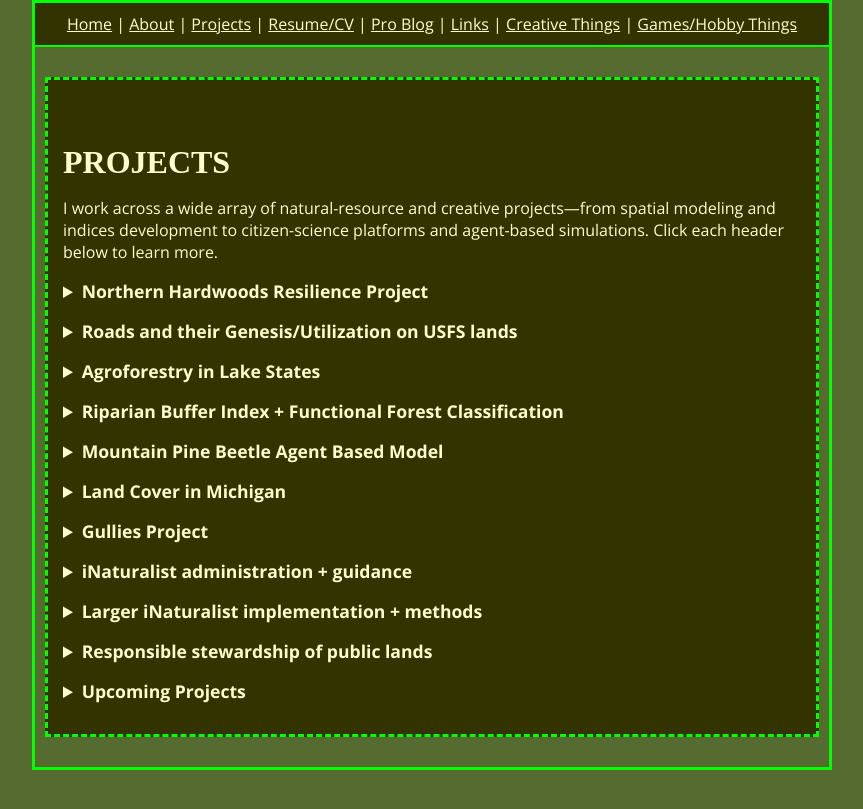
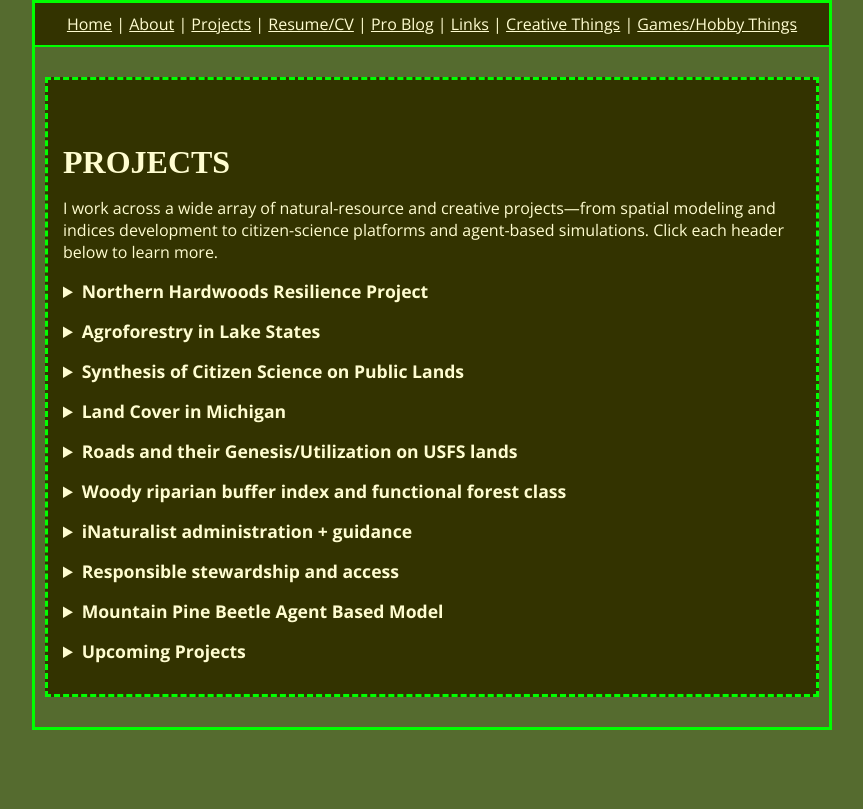
Before and after one commit to MtnTheMan/mtntheman.github.io, a Jekyll site: the page projects.html, which Jekyll copies as it is, in a window 1280 px wide. Shown: the top 809 px of the page, without its empty margins (208-1071 px from the left). Built offline with Jekyll 4.4.1, drawn with Linux system fonts in a browser that asks for light colours; some web fonts are replaced.

Commit message:
Update projects.html
rearrange

```diff
--- a/projects.html
+++ b/projects.html
@@ -128,17 +128,6 @@
               <p>Placeholder blurb for the Northern Hardwoods Resilience Project.</p>
             </details>
 
-            <!-- Roads and their Genesis/Utilization on USFS lands -->
-            <details>
-              <summary>Roads and their Genesis/Utilization on USFS lands</summary>
-              <img
-                class="project-img"
-                src="/assets/images/Under_construction_graphic.gif"
-                alt="USFS Roads Placeholder"
-              />
-              <p>Placeholder blurb on the study of road origin and use in USFS units.</p>
-            </details>
-
             <!-- Agroforestry in Lake States -->
             <details>
               <summary>Agroforestry in Lake States</summary>
@@ -153,29 +142,17 @@
               </ul>
             </details>
 
-            <!-- Riparian Buffer Index + Functional Forest Classification -->
+            <!-- Synthesis of Citizen Science on Public Lands (renamed from Larger iNaturalist implementation + methods) -->
             <details>
-              <summary>Riparian Buffer Index + Functional Forest Classification</summary>
+              <summary>Synthesis of Citizen Science on Public Lands</summary>
               <img
                 class="project-img"
                 src="/assets/images/Under_construction_graphic.gif"
-                alt="Riparian Buffer Placeholder"
+                alt="iNaturalist Methods Placeholder"
               />
               <ul>
-                <li><strong>Extensions of methods for AF project:</strong> placeholder description.</li>
-              </ul>
-            </details>
-
-            <!-- Mountain Pine Beetle Agent Based Model -->
-            <details>
-              <summary>Mountain Pine Beetle Agent Based Model</summary>
-              <img
-                class="project-img"
-                src="/assets/images/Under_construction_graphic.gif"
-                alt="MPB ABM Placeholder"
-              />
-              <ul>
-                <li><strong>Final project of GEO 869 ABM:</strong> placeholder description.</li>
+                <li>Species watchlists</li>
+                <li>Undergraduate honors thesis (informed)</li>
               </ul>
             </details>
 
@@ -192,16 +169,27 @@
               </ul>
             </details>
 
-            <!-- Gullies Project -->
+            <!-- Roads and their Genesis/Utilization on USFS lands -->
             <details>
-              <summary>Gullies Project</summary>
+              <summary>Roads and their Genesis/Utilization on USFS lands</summary>
               <img
                 class="project-img"
                 src="/assets/images/Under_construction_graphic.gif"
-                alt="Gullies Placeholder"
+                alt="USFS Roads Placeholder"
+              />
+              <p>Placeholder blurb on the study of road origin and use in USFS units.</p>
+            </details>
+
+            <!-- Woody riparian buffer index and functional forest class (renamed from Riparian Buffer Index + Functional Forest Classification) -->
+            <details>
+              <summary>Woody riparian buffer index and functional forest class</summary>
+              <img
+                class="project-img"
+                src="/assets/images/Under_construction_graphic.gif"
+                alt="Riparian Buffer Placeholder"
               />
               <ul>
-                <li><a href="#">Link to published paper</a></li>
+                <li><strong>Extensions of methods for AF project:</strong> placeholder description.</li>
               </ul>
             </details>
 
@@ -220,23 +208,9 @@
               </ul>
             </details>
 
-            <!-- Larger iNaturalist implementation + methods -->
+            <!-- Responsible stewardship and access (renamed from Responsible stewardship of public lands) -->
             <details>
-              <summary>Larger iNaturalist implementation + methods</summary>
-              <img
-                class="project-img"
-                src="/assets/images/Under_construction_graphic.gif"
-                alt="iNaturalist Methods Placeholder"
-              />
-              <ul>
-                <li>Species watchlists</li>
-                <li>Undergraduate honors thesis (informed)</li>
-              </ul>
-            </details>
-
-            <!-- Responsible stewardship of public lands -->
-            <details>
-              <summary>Responsible stewardship of public lands</summary>
+              <summary>Responsible stewardship and access</summary>
               <img
                 class="project-img"
                 src="/assets/images/Under_construction_graphic.gif"
@@ -245,6 +219,19 @@
               <ul>
                 <li>Reflect on time at USFS managing on front line</li>
                 <li>Functions as a conclusion paragraph</li>
+              </ul>
+            </details>
+
+            <!-- Mountain Pine Beetle Agent Based Model -->
+            <details>
+              <summary>Mountain Pine Beetle Agent Based Model</summary>
+              <img
+                class="project-img"
+                src="/assets/images/Under_construction_graphic.gif"
+                alt="MPB ABM Placeholder"
+              />
+              <ul>
+                <li><strong>Final project of GEO 869 ABM:</strong> placeholder description.</li>
               </ul>
             </details>
 
```
